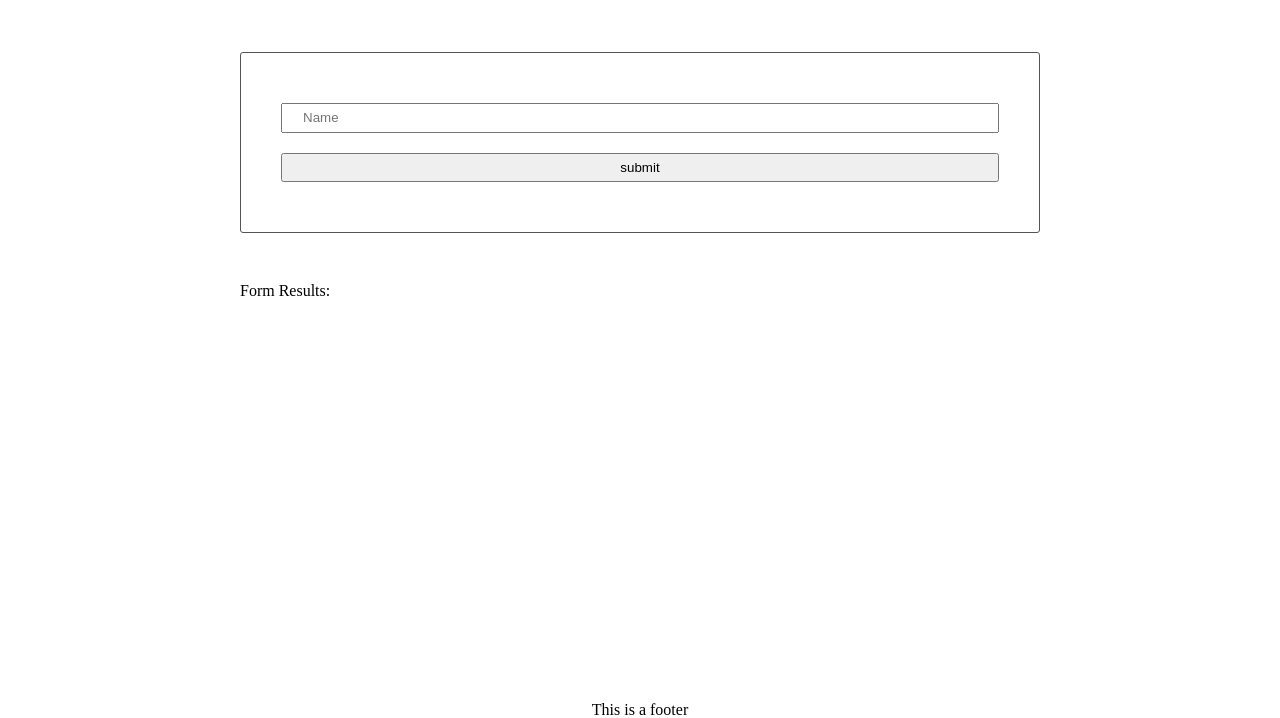
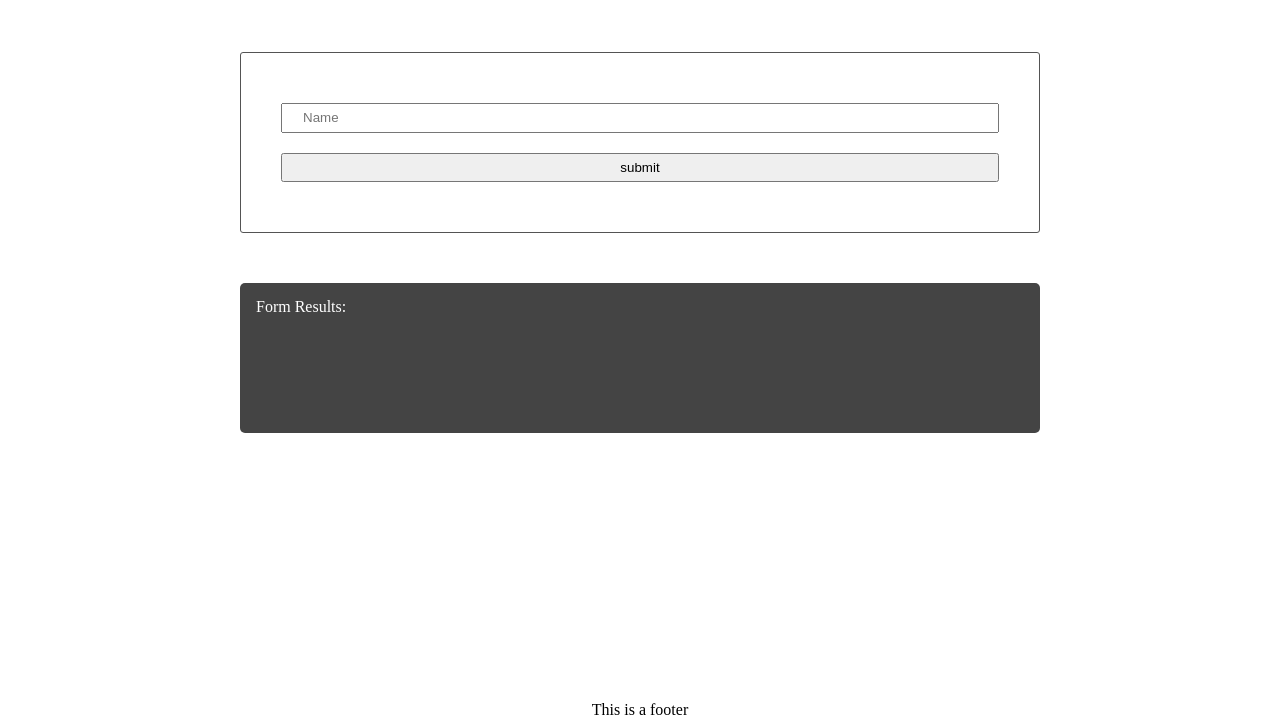
Before and after one commit to TANADADaisuke/evaluate-news-nlp, a website built with webpack: page src/client/views/index.html in a window 1280 px wide. Shown: the part 82-800 px from the top of the page. Built offline with nearby package versions, Linux system fonts and the light colour scheme.

Commit message:
feat: Style result area

```diff
--- a/src/client/styles/base.css
+++ b/src/client/styles/base.css
@@ -16,3 +16,11 @@ main {
     max-width: 800px;
     margin: 50px auto;
 }
+
+.result {
+    color: #fff;
+    padding: 1em;
+    min-height: 150px;
+    background: #444;
+    border-radius: 5px;
+}
--- a/src/client/views/index.html
+++ b/src/client/views/index.html
@@ -24,7 +24,7 @@
                 </form>
             </section>
 
-            <section class="section">
+            <section class="section result">
                 <strong>Form Results:</strong>
                 <div id="results"></div>
             </section>
```
